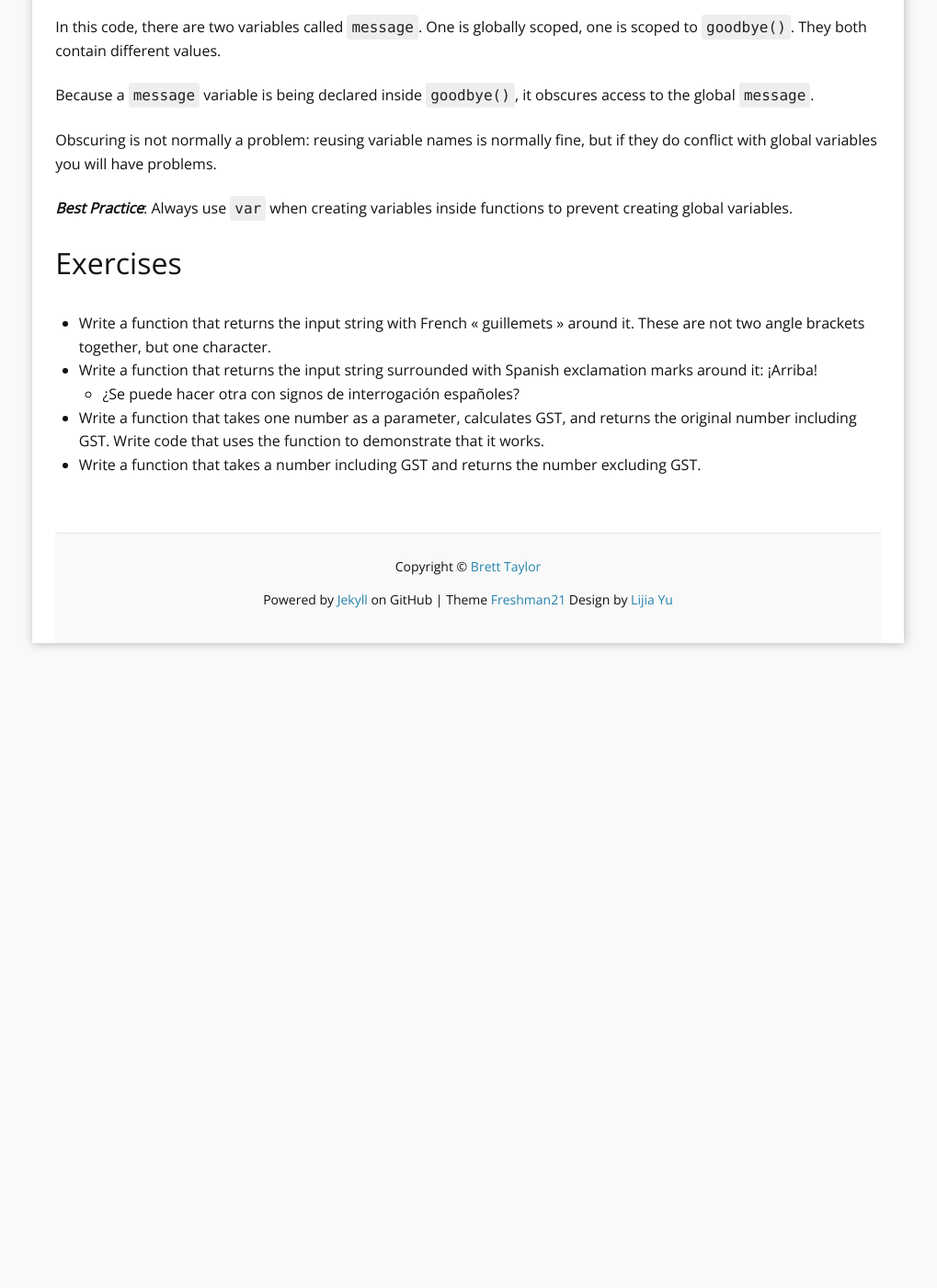
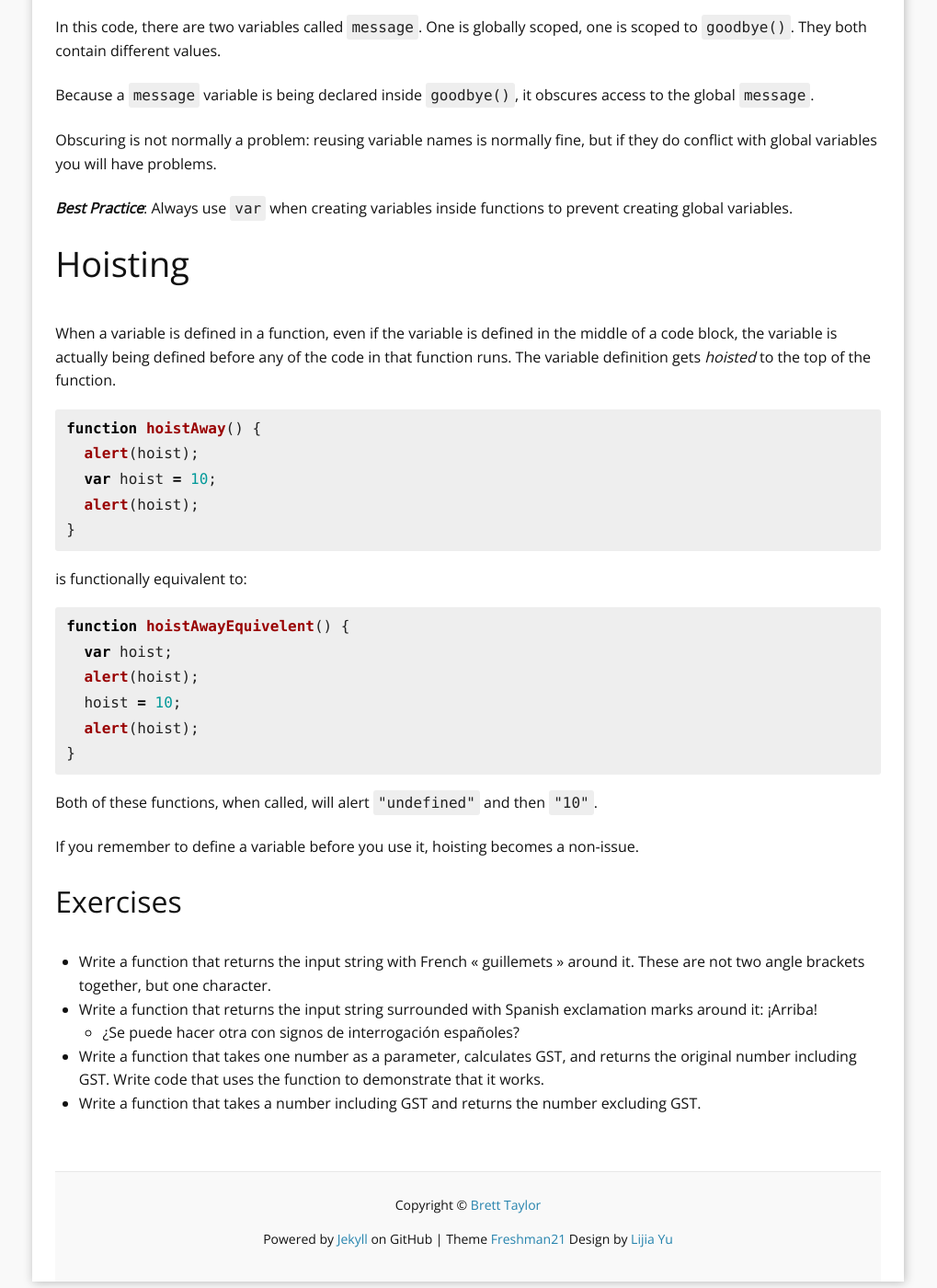
Before and after one commit to YoobeeWebTutors/javascript-manual, a Jekyll site: the page built from 08-defining-functions.md, in a window 1280 px wide and 1400 px high, scrolled down 8205 px. Shown: the whole window at 92% size, without its empty margins (131-1150 px from the left). Built offline with Jekyll 4.4.1, drawn with Linux system fonts in a browser that asks for light colours; Markdown is read by kramdown in place of the engine named in the settings; before the commit the page ends 8934 px from its top, so only the background shows below that.

Commit message:
make good on promise in chapter 4 to cover hoisting

````diff
--- a/08-defining-functions.md
+++ b/08-defining-functions.md
@@ -311,6 +311,32 @@ Obscuring is not normally a problem: reusing variable names is normally fine, bu
 
 ***Best Practice***: Always use `var` when creating variables inside functions to prevent creating global variables.
 
+# Hoisting
+
+When a variable is defined in a function, even if the variable is defined in the middle of a code block, the variable is actually being defined before any of the code in that function runs. The variable definition gets *hoisted* to the top of the function.
+
+```js
+function hoistAway() {
+  alert(hoist);
+  var hoist = 10;
+  alert(hoist);
+}
+```
+
+is functionally equivalent to:
+
+```js
+function hoistAwayEquivelent() {
+  var hoist;
+  alert(hoist);
+  hoist = 10;
+  alert(hoist);
+}
+```
+
+Both of these functions, when called, will alert `"undefined"` and then `"10"`.
+
+If you remember to define a variable before you use it, hoisting becomes a non-issue.
 
 ## Exercises
 * Write a function that returns the input string with French « guillemets » around it. These are not two angle brackets together, but one character.
````
